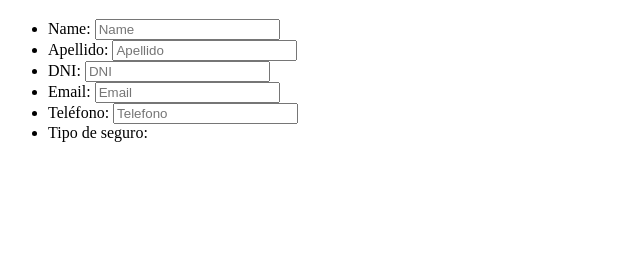
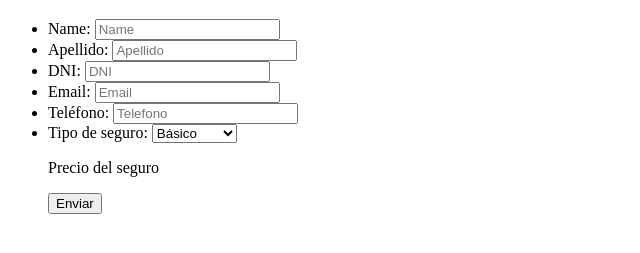
Before and after one commit to JuanGutierrez95/TrabajoPractico-HTML-CSS, a plain HTML site: page index.html in a window 1280 px wide. Shown: the part 61-314 px from the top of the page, without its empty margins (0-640 px from the left). Drawn offline with Linux system fonts and the light colour scheme.

Commit message:
trabajando en el formulario

```diff
--- a/index.html
+++ b/index.html
@@ -9,7 +9,7 @@
   <body>
     <h1>Formulario de Seguros</h1>
 
-    <form method="post">
+    <form id="formularioSeguro" method="post">
       <ul>
         <li>
           <label for="name">Name:</label>
@@ -33,14 +33,14 @@
         </li>
         <li>
           <label for="dni">DNI:</label>
-          <input type="text" id="dni" dni="dni" required placeholder="DNI" />
+          <input type="text" id="dni" name="dni" required placeholder="DNI" />
         </li>
         <li>
           <label for="email">Email:</label>
           <input
             type="email"
             id="email"
-            email="email"
+            name="email"
             required
             placeholder="Email"
           />
@@ -57,8 +57,20 @@
         </li>
         <li>
           <label for="tipodeseguro">Tipo de seguro:</label>
+          <select id="tipodeseguro" name="tipodeseguro" required>
+            <option value="basico" data-precio="500">Básico</option>
+            <option value="intermedio" data-precio="1000">Intermedio</option>
+            <option value="premium" data-precio="1500">Premium</option>
+          </select>
         </li>
+        <div>
+          <p id="precioSeguro">Precio del seguro</p>
+        </div>
+        <div>
+          <button type="submit" value="Enviar">Enviar</button>
+        </div>
       </ul>
     </form>
+    <script src="scripts.js"></script>
   </body>
 </html>
```
